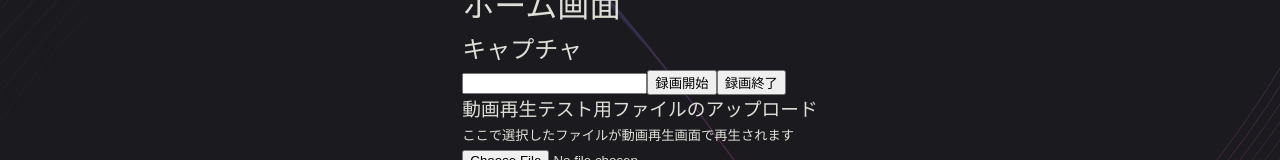
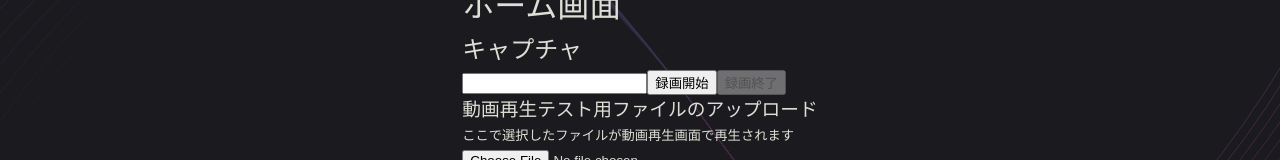
Before and after one commit to YuichirouSeitoku/mdd, a React (Vite) app in the folder src/renderer/: page /#/ in a window 1280 px wide. Shown: the part 271-431 px from the top of the page. Built offline with nearby package versions, Linux system fonts and the light colour scheme.

Commit message:
fix(ui): ボタン連打対策 (#5)

```diff
--- a/src/renderer/src/components/Home.tsx
+++ b/src/renderer/src/components/Home.tsx
@@ -5,6 +5,7 @@ function Home(): JSX.Element {
   const navigate = useNavigate()
 
   const [projectName, setProjectName] = useState<string>('')
+  const [recording, setRecording] = useState<boolean>(false)
   // WARN: 動画再生のテストのための処理であるため後で置き換える
   const [videoFilePath, setVideoFilePath] = useState<string | null>(null)
   const handleFileChange = (event: React.ChangeEvent<HTMLInputElement>): void => {
@@ -17,10 +18,14 @@ function Home(): JSX.Element {
   }
 
   const startRecord = (): void => {
+    if (recording) return
+    setRecording(true)
     window.api.startRecord(projectName)
   }
-  const stopRecord = (): void => {
-    window.api.stopRecord()
+  const stopRecord = async (): Promise<void> => {
+    if (!recording) return
+    await window.api.stopRecord()
+    setRecording(false)
   }
 
   return (
@@ -29,8 +34,8 @@ function Home(): JSX.Element {
       <section>
         <h2>キャプチャ</h2>
         <input type="text" onChange={(e) => setProjectName(e.target.value)} />
-        <button onClick={startRecord}>録画開始</button>
-        <button onClick={stopRecord}>録画終了</button>
+        <button disabled={recording} onClick={startRecord}>録画開始</button>
+        <button disabled={!recording} onClick={stopRecord}>録画終了</button>
       </section>
       <div>
         <h3>動画再生テスト用ファイルのアップロード</h3>
```
